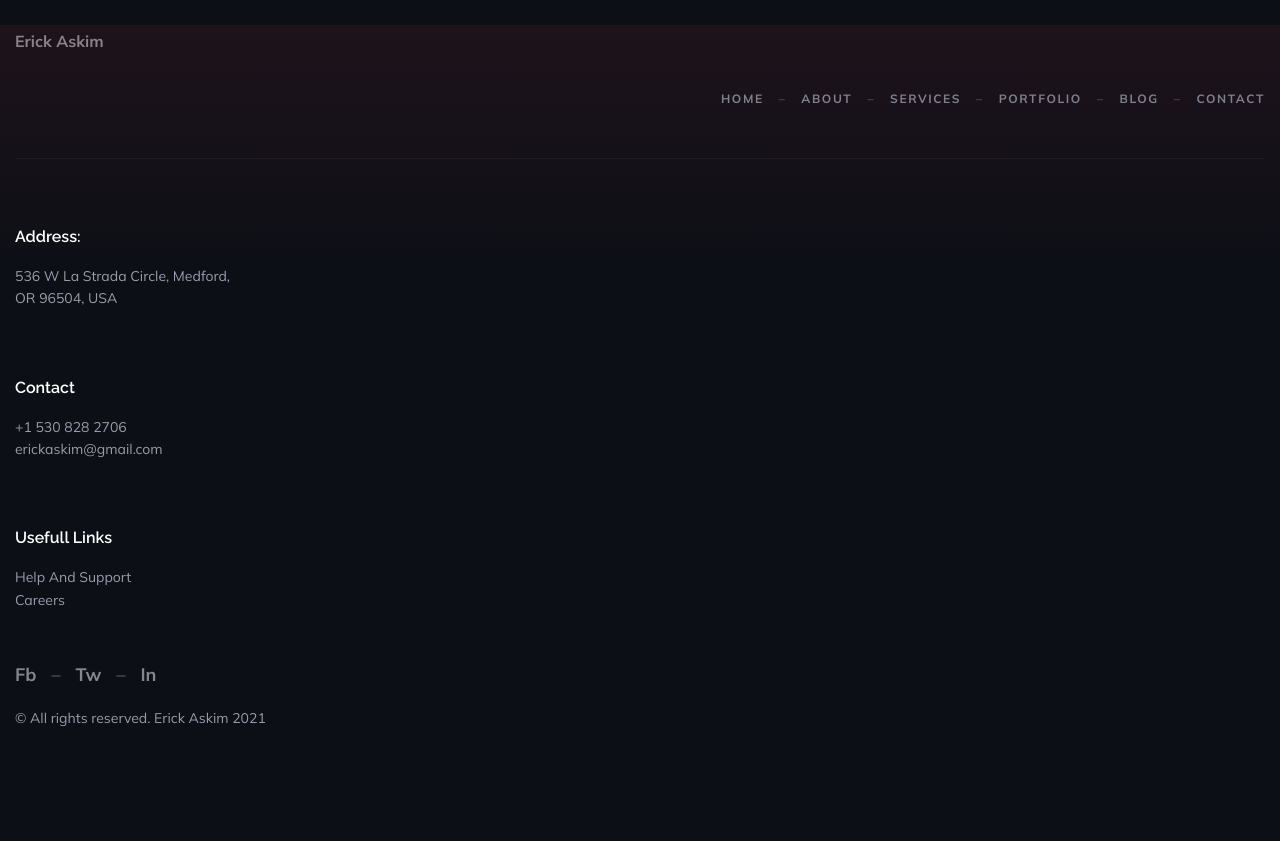
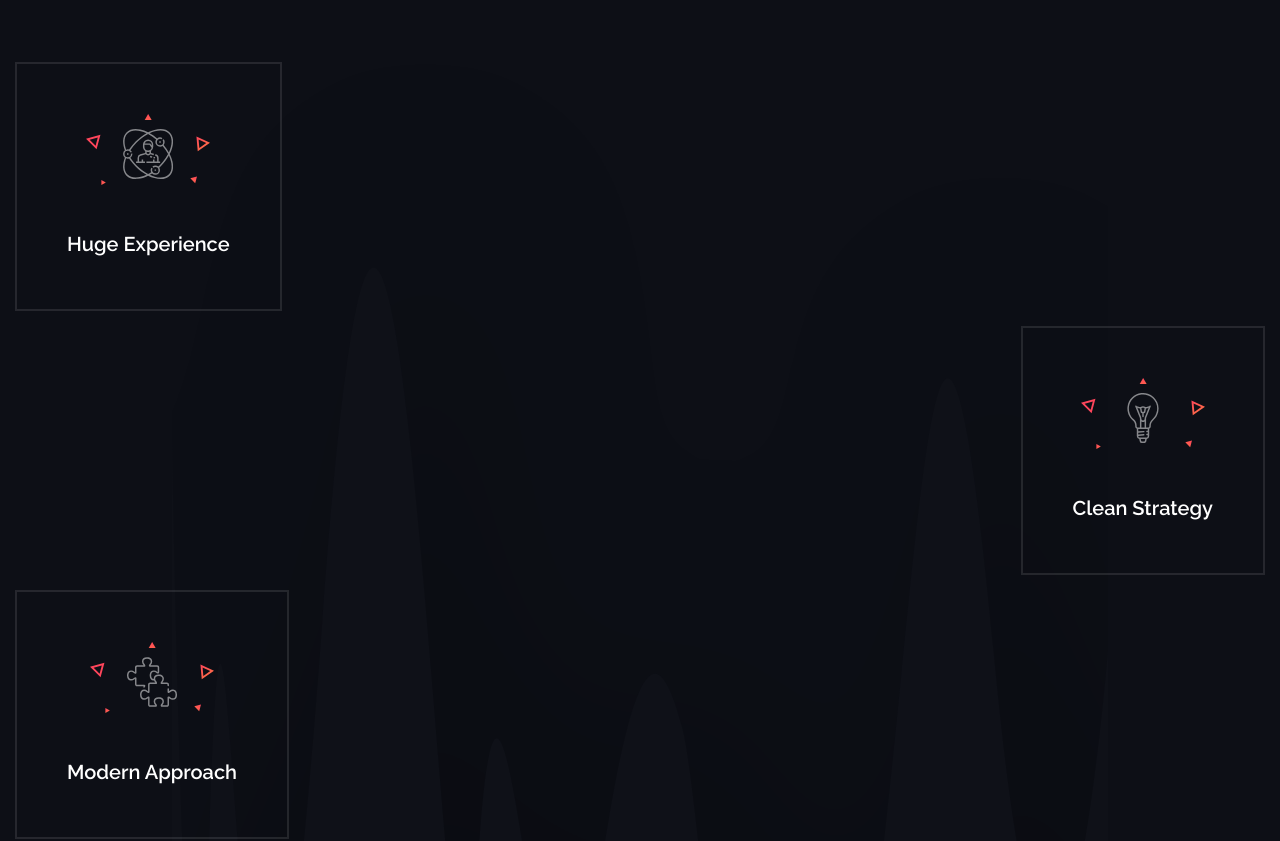
Before and after one commit to Guitarninja1/erickaskim.com, a Next.js app: page /about in a window 1280 px wide. Shown: the part 2380-3221 px from the top of the page. Before the commit the page ends 3149 px from the top, so only its background shows below. Built offline with nearby package versions, Linux system fonts and the light colour scheme.

Commit message:
About (#15)
* about page

* delete dem nodes

* about style and content

* fix image paths

* fix icon spacing

* fix pr issues

```diff
--- a/components/Footer.module.css
+++ b/components/Footer.module.css
@@ -1,8 +1,8 @@
 .wrapper {
 	background: linear-gradient(
 		180deg,
-		rgba(255, 69, 91, 0.07) 0%,
-		rgba(255, 144, 69, 0) 35%
+		rgba(255, 69, 91, 0.08) 0%,
+		rgba(255, 144, 69, 0) 34%
 	);
 	padding: 0 15px;
 }
@@ -11,6 +11,7 @@
 	font-size: 16px;
 	padding: 0;
 	opacity: 0.5;
+	margin: 0;
 }
 .menuwrapper {
 	display: flex;
--- a/components/InTouch.module.css
+++ b/components/InTouch.module.css
@@ -6,7 +6,7 @@
 			rgba(255, 69, 91, 0.07) 0%,
 			rgba(255, 144, 69, 0) 100%
 		),
-		url('../public/wierd.svg');
+		url(/wierd.svg);
 	background-position: bottom;
 	background-repeat: no-repeat;
 }
--- a/styles/Global.css
+++ b/styles/Global.css
@@ -78,7 +78,7 @@ a:hover {
 	padding: 17px;
 }
 .resume {
-	background: url(../public/Mountain.svg),
+	background: url(/Mountain.svg),
 		radial-gradient(circle at top right, #331b25 30%, #0d0f16 80%);
 	background-repeat: no-repeat;
 	background-size: cover;
@@ -111,8 +111,7 @@ a:hover {
 	text-transform: uppercase;
 }
 .blogpreview--wrapper {
-	background: url(../public/blogvector.svg),
-		linear-gradient(#0d0f16 60%, #331b25 136%);
+	background: url(/blogvector.svg), linear-gradient(#0d0f16 60%, #331b25 136%);
 	background-repeat: no-repeat;
 	background-position: bottom;
 }
@@ -177,7 +176,7 @@ a:hover {
 	text-indent: 40px;
 }
 .fourzerofour--wrapper {
-	background: url(../public/blogvector.svg), #0d0f16;
+	background: url(/weird.svg), #0d0f16;
 	background-repeat: no-repeat;
 	background-position: bottom;
 	min-height: calc(100vh + 20px);
@@ -203,7 +202,7 @@ a:hover {
 	top: -40px;
 }
 .fourzerofour--error {
-	background: url(../public/404triangle.svg);
+	background: url(/404triangle.svg);
 	background-repeat: no-repeat;
 	display: flex;
 	flex-direction: column;
--- a/views/About.js
+++ b/views/About.js
@@ -6,10 +6,15 @@ import Header from '../components/Header';
 import styles from './About.module.css';
 import ArrowLeft from '../public/arrowleft.svg';
 import ArrowRight from '../public/arrowright.svg';
+import TriangleBorder from '../public/404triangle.svg';
+import Glasses from '../public/glasses.svg';
+import Atom from '../public/atomman.svg';
+import Lightbulb from '../public/lightbulb.svg';
+import Puzzle from '../public/puzzle.svg';
 
 export default function About() {
 	return (
-		<main>
+		<main className={styles.wrapper}>
 			<Header />
 			<div className={styles.titlewrapper}>
 				<h2 className={styles.title}>ABOUT</h2>
@@ -140,6 +145,52 @@ export default function About() {
 						</li>
 					</ul>
 				</div>
+				<div className={styles.iconswrap}>
+					<div className={`${styles.iconblock} ${styles.iconblockodd}`}>
+						<div className={styles.iconposition}>
+							<div className={styles.triangle}>
+								<TriangleBorder />
+							</div>
+							<div className={styles.atom}>
+								<Atom />
+							</div>
+							<p className={styles.icontitle}>Huge Experience</p>
+						</div>
+					</div>
+					<div className={styles.iconblock}>
+						<div className={styles.iconposition}>
+							<div className={styles.triangle}>
+								<TriangleBorder />
+							</div>
+							<div className={styles.atom}>
+								<Lightbulb />
+							</div>
+							<p className={styles.icontitle}>Clean Strategy</p>
+						</div>
+					</div>
+					<div className={`${styles.iconblock} ${styles.iconblockodd}`}>
+						<div className={styles.iconposition}>
+							<div className={styles.triangle}>
+								<TriangleBorder />
+							</div>
+							<div className={styles.atom}>
+								<Puzzle />
+							</div>
+							<p className={styles.icontitle}>Modern Approach</p>
+						</div>
+					</div>
+					<div className={styles.iconblock}>
+						<div className={styles.iconposition}>
+							<div className={styles.triangle}>
+								<TriangleBorder />
+							</div>
+							<div className={styles.atom}>
+								<Glasses />
+							</div>
+							<p className={styles.icontitle}>Strong Team</p>
+						</div>
+					</div>
+				</div>
 			</div>
 		</main>
 	);
--- a/views/About.module.css
+++ b/views/About.module.css
@@ -1,3 +1,10 @@
+.wrapper {
+	background: linear-gradient(
+		180deg,
+		rgba(255, 69, 91, 0.08) 0%,
+		rgba(255, 144, 69, 0) 5%
+	);
+}
 .titlewrapper {
 	display: flex;
 	justify-content: space-between;
@@ -158,7 +165,7 @@
 	padding-top: 130px;
 }
 .listwrap {
-	padding: 0 20px 0 15px;
+	padding: 0 20px 50px 15px;
 	margin: 0;
 }
 .listitem {
@@ -167,3 +174,60 @@
 	grid-template-columns: 24px 1fr;
 	padding-bottom: 15px;
 }
+.iconswrap {
+	margin: 0;
+	padding: 0 0 130px 0;
+	background: linear-gradient(
+			360deg,
+			rgba(255, 69, 91, 0.07) 0%,
+			rgba(255, 144, 69, 0) 30%
+		),
+		url(/wierd.svg);
+	background-position: bottom;
+	background-repeat: no-repeat;
+	/* display: flex;
+	flex-direction: row;
+	flex-wrap: wrap; */
+}
+.iconblock {
+	position: relative;
+	display: flex;
+	align-items: center;
+	justify-content: flex-end;
+	width: 100%;
+}
+.iconblockodd {
+	justify-content: flex-start;
+}
+.iconposition {
+	display: flex;
+	justify-content: space-between;
+	flex-direction: column;
+	align-items: center;
+	margin: 0 15px 15px 15px;
+	border: 2px solid rgba(248, 248, 252, 0.1);
+	padding: 50px;
+}
+.triangle {
+	position: absolute;
+	height: 124px;
+	width: 124px;
+}
+.atom {
+	position: absolute;
+	height: 50px;
+	width: 50px;
+	margin-top: 15px;
+}
+.icontitle {
+	display: flex;
+	flex-direction: column;
+	margin: 115px 0 0 0;
+	text-align: center;
+	font-family: Raleway;
+	font-style: normal;
+	font-weight: 600;
+	font-size: 20px;
+	line-height: 1.5;
+	color: #ffffff;
+}
```
